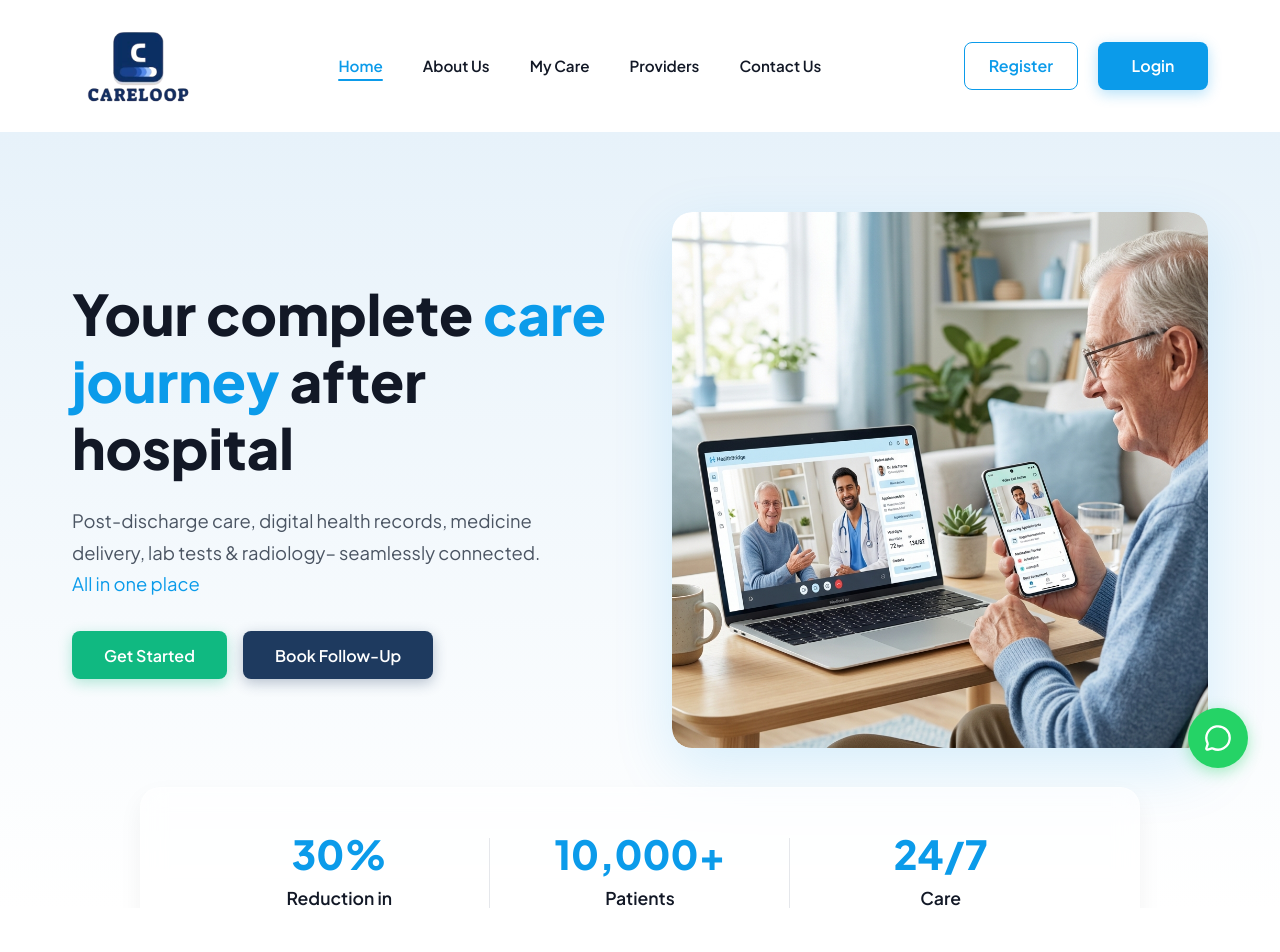
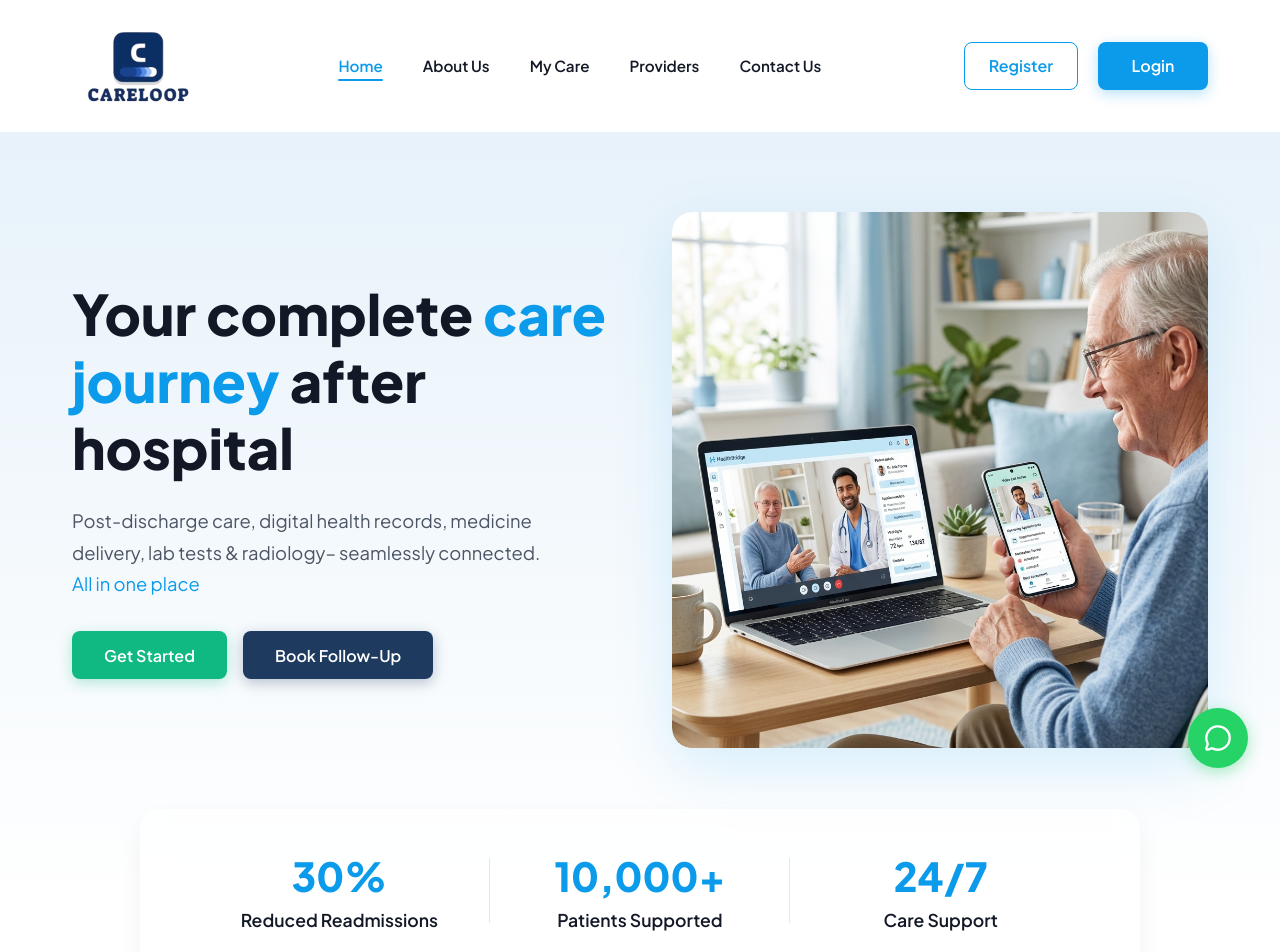
Before and after one commit to Malayaj01/Careloop, a Next.js app: page / in a window 1280 px wide. Shown: the top 952 px of the page. Built offline with nearby package versions, Linux system fonts and the light colour scheme.

Commit message:
fix: resolve z-index stacking bug in hero component causing stats card cutoff

```diff
--- a/src/components/Hero/Hero.module.css
+++ b/src/components/Hero/Hero.module.css
@@ -3,6 +3,7 @@
   padding-top: 5rem;
   padding-bottom: 10rem;
   position: relative;
+  z-index: 2;
 }
 
 .heroContent {
@@ -100,6 +101,7 @@
   transform: translateX(-50%);
   width: 90%;
   max-width: 1000px;
+  z-index: 10;
 }
 
 .statsBar {
--- a/src/components/Hero/Hero.tsx
+++ b/src/components/Hero/Hero.tsx
@@ -42,15 +42,15 @@ export default function Hero() {
         <div className={`glass-panel ${styles.statsBar}`}>
           <div className={styles.statItem}>
             <div className={styles.statValue}>30%</div>
-            <div className={styles.statLabel}>Reduction in<br/>Readmission</div>
+            <div className={styles.statLabel}>Reduced Readmissions</div>
           </div>
           <div className={styles.statItem}>
             <div className={styles.statValue}>10,000+</div>
-            <div className={styles.statLabel}>Patients<br/>Supported</div>
+            <div className={styles.statLabel}>Patients Supported</div>
           </div>
           <div className={styles.statItem}>
             <div className={styles.statValue}>24/7</div>
-            <div className={styles.statLabel}>Care<br/>Support</div>
+            <div className={styles.statLabel}>Care Support</div>
           </div>
         </div>
       </div>
```
